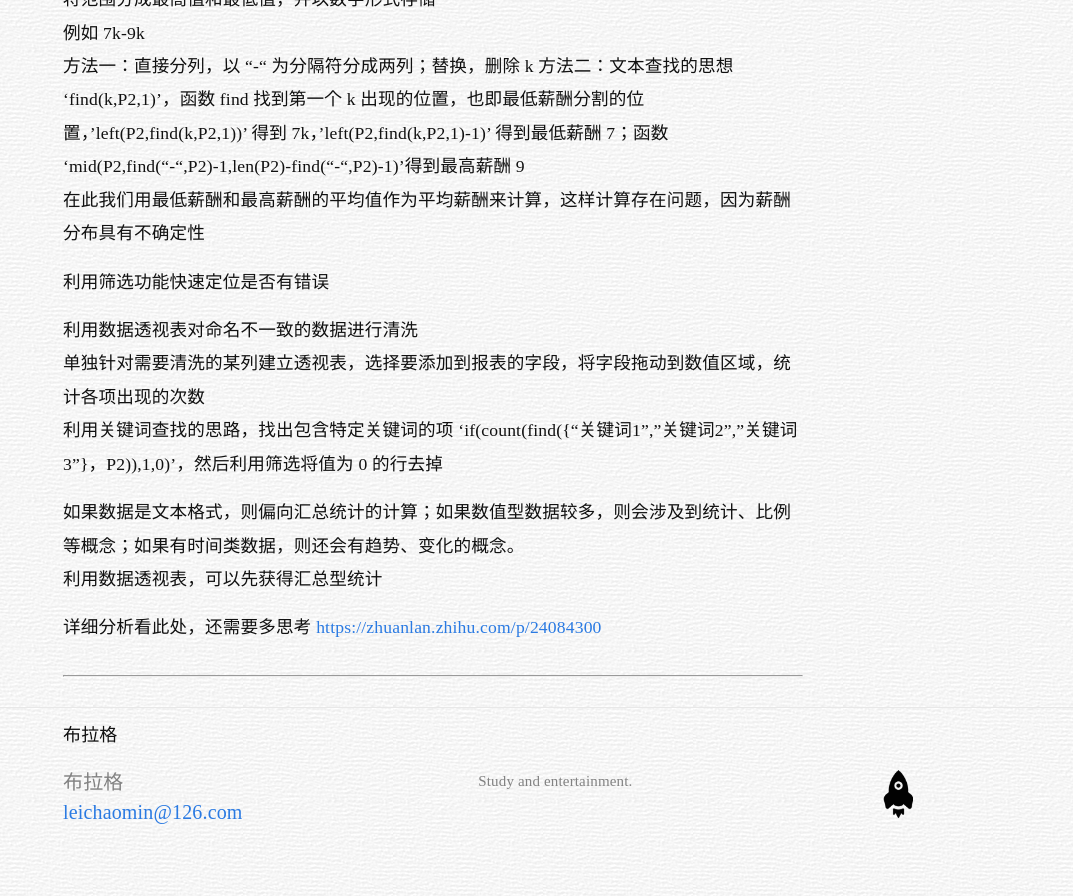
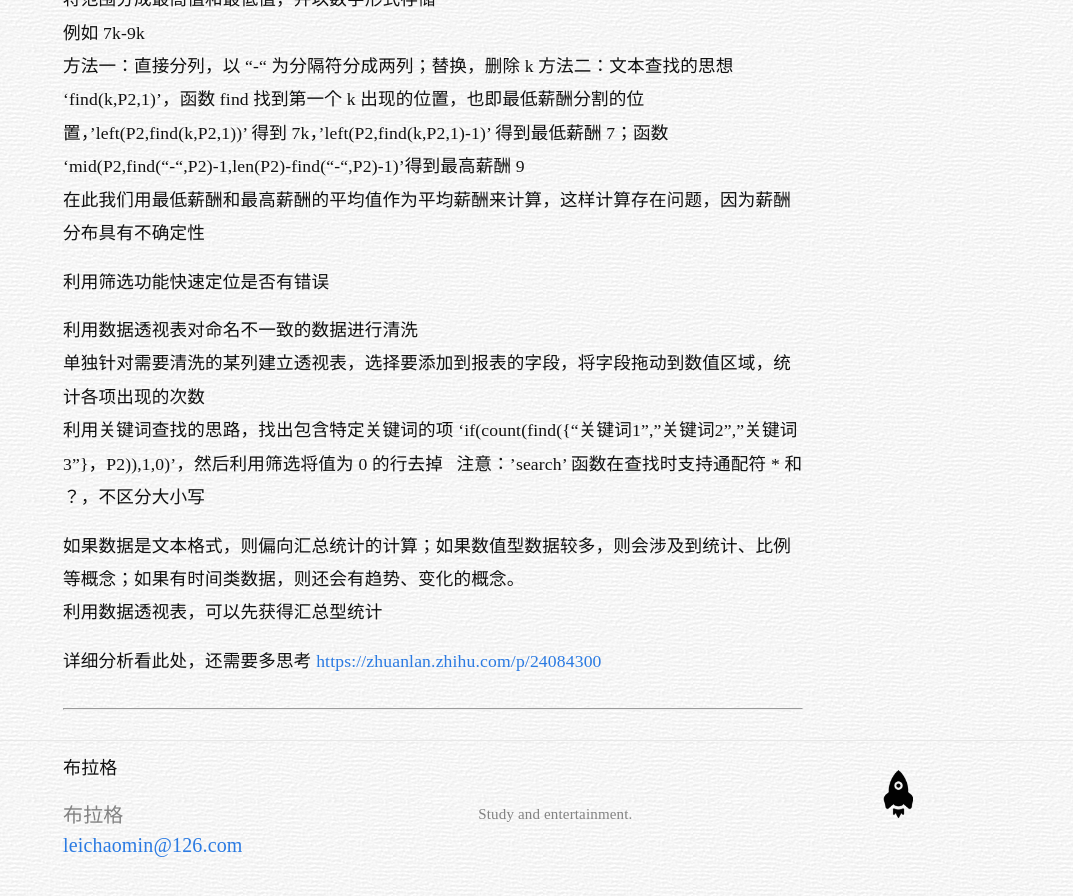
Before and after one commit to Besideme/besideme.github.io, a Jekyll site: the page built from _posts/2017-06-23-excel2.md, in a window 1280 px wide and 900 px high, scrolled down 1300 px. Shown: the top 896 px of the window, without its empty margins (207-1280 px from the left). Built offline with Jekyll 4.4.1, drawn with Linux system fonts in a browser that asks for light colours; nearby versions of some CDN libraries; comment, search, counter and statistics services are not loaded.

Commit message:
Update 2017-06-23-excel2.md

```diff
--- a/_posts/2017-06-23-excel2.md
+++ b/_posts/2017-06-23-excel2.md
@@ -51,6 +51,7 @@ categories: create post
 利用数据透视表对命名不一致的数据进行清洗
 单独针对需要清洗的某列建立透视表，选择要添加到报表的字段，将字段拖动到数值区域，统计各项出现的次数
 利用关键词查找的思路，找出包含特定关键词的项 'if(count(find({"关键词1","关键词2","关键词3"}，P2)),1,0)'，然后利用筛选将值为 0 的行去掉
+注意：'search' 函数在查找时支持通配符 * 和 ？，不区分大小写
 
 如果数据是文本格式，则偏向汇总统计的计算；如果数值型数据较多，则会涉及到统计、比例等概念；如果有时间类数据，则还会有趋势、变化的概念。
 利用数据透视表，可以先获得汇总型统计
```
